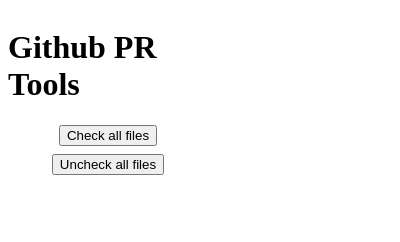
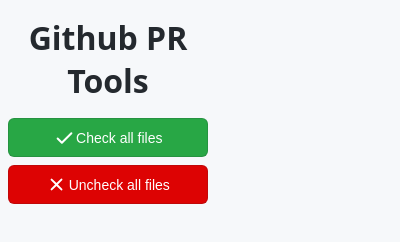
Before and after one commit to 8Thomas8/github-pr-tool-chrome-extension, a browser extension: page popup.html in a window 400 px wide. Drawn offline with Linux system fonts and the light colour scheme.

Commit message:
feat: Enhance UI, refactor CSS, and add dark mode support (#9)
* feat: Enhance UI and refactor CSS to external file

* style: Apply final improvements from code review

* style: Apply final styling feedback from review

* fixup! style: Apply final styling feedback from review

---------

Co-authored-by: Thomas Rousseau <thomas.rousseau@proton.me>

```diff
--- /dev/null
+++ b/assets/css/popup.css
@@ -0,0 +1,88 @@
+body {
+  width: 200px;
+  display: flex;
+  flex-direction: column;
+  justify-content: center;
+  align-items: stretch;
+  background-color: #f6f8fa;
+  padding-bottom: 0.5rem;
+  font-family:
+    system-ui,
+    -apple-system,
+    BlinkMacSystemFont,
+    Segoe UI,
+    Helvetica,
+    Arial,
+    sans-serif;
+  text-align: center;
+}
+
+h1 {
+  color: #24292e;
+  margin-bottom: 1rem;
+  margin-top: 0.5rem;
+}
+
+.btn {
+  cursor: pointer;
+  border-color: #1f232826;
+  color: white;
+  font-size: 0.875rem;
+  font-weight: 500;
+  border-width: 1px;
+  border-style: solid;
+  border-radius: 6px;
+  padding: 0.5rem 0.75rem;
+  transition: background 0.2s;
+  display: flex;
+  align-items: center;
+  justify-content: center;
+  gap: 0.1rem;
+}
+
+.btn svg {
+  fill: currentColor;
+  height: 1.5em;
+  width: 1.5em;
+}
+
+.btn + .btn {
+  margin-top: 0.5rem;
+}
+
+.btn-check-all {
+  background-color: #28a745;
+}
+
+.btn-check-all:hover {
+  background-color: #2ec451;
+}
+
+.btn-check-all:active {
+  background-color: #26a141;
+}
+
+.btn-uncheck-all {
+  background-color: #dd0303;
+}
+
+.btn-uncheck-all:hover {
+  background-color: #f81f1f;
+}
+
+.btn-uncheck-all:active {
+  background-color: #c71a1a;
+}
+
+@media (prefers-color-scheme: dark) {
+  body {
+    background-color: #0d1117;
+    color: #c9d1d9;
+  }
+  h1 {
+    color: #c9d1d9;
+  }
+  button {
+    color: #fff;
+  }
+}
--- a/popup.html
+++ b/popup.html
@@ -3,18 +3,26 @@
   <head>
     <title>Mon Extension</title>
     <script src="assets/js/popup.js"></script>
+    <link rel="stylesheet" href="assets/css/popup.css" />
   </head>
-  <body
-    style="
-      width: 200px;
-      display: flex;
-      flex-direction: column;
-      justify-content: center;
-      align-items: center;
-    "
-  >
+
+  <body>
     <h1>Github PR Tools</h1>
-    <button id="check-all-files-btn">Check all files</button>
-    <button id="uncheck-all-files-btn" style="margin: 0.5rem 0 0 0">Uncheck all files</button>
+    <button id="check-all-files-btn" class="btn btn-check-all">
+      <svg aria-hidden="true" viewBox="0 0 16 16" version="1.1">
+        <path
+          d="M13.78 4.22a.75.75 0 0 1 0 1.06l-7.25 7.25a.75.75 0 0 1-1.06 0L2.22 9.28a.75.75 0 0 1 1.06-1.06L6 10.94l6.72-6.72a.75.75 0 0 1 1.06 0Z"
+        />
+      </svg>
+      Check all files
+    </button>
+    <button id="uncheck-all-files-btn" class="btn btn-uncheck-all">
+      <svg aria-hidden="true" viewBox="0 0 16 16" version="1.1">
+        <path
+          d="M3.72 3.72a.75.75 0 0 1 1.06 0L8 6.94l3.22-3.22a.75.75 0 1 1 1.06 1.06L9.06 8l3.22 3.22a.75.75 0 1 1-1.06 1.06L8 9.06l-3.22 3.22a.75.75 0 0 1-1.06-1.06L6.94 8 3.72 4.78a.75.75 0 0 1 0-1.06Z"
+        />
+      </svg>
+      Uncheck all files
+    </button>
   </body>
 </html>
```
